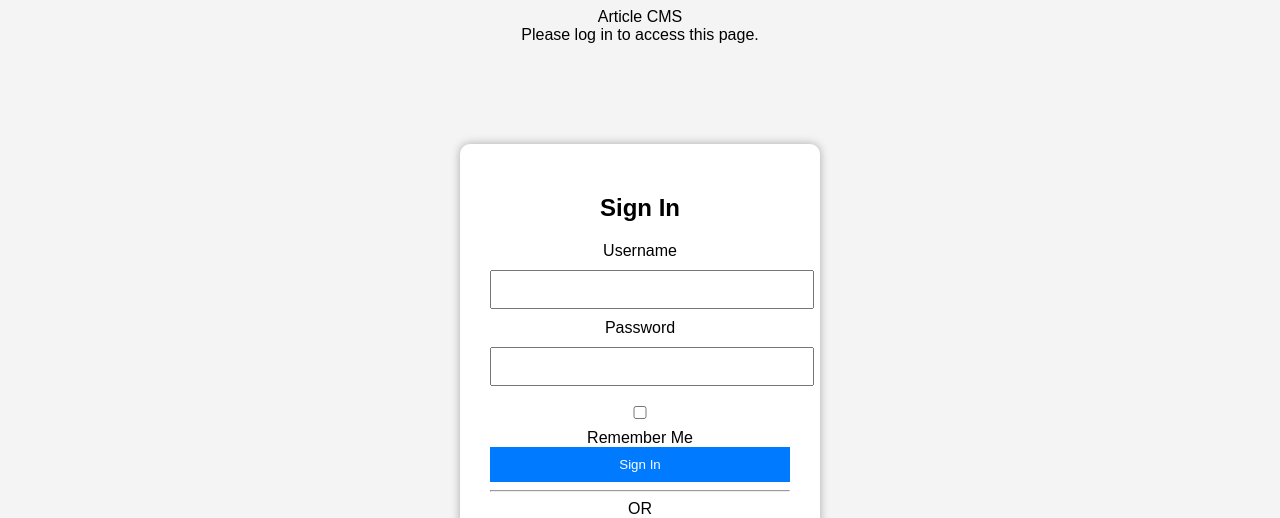
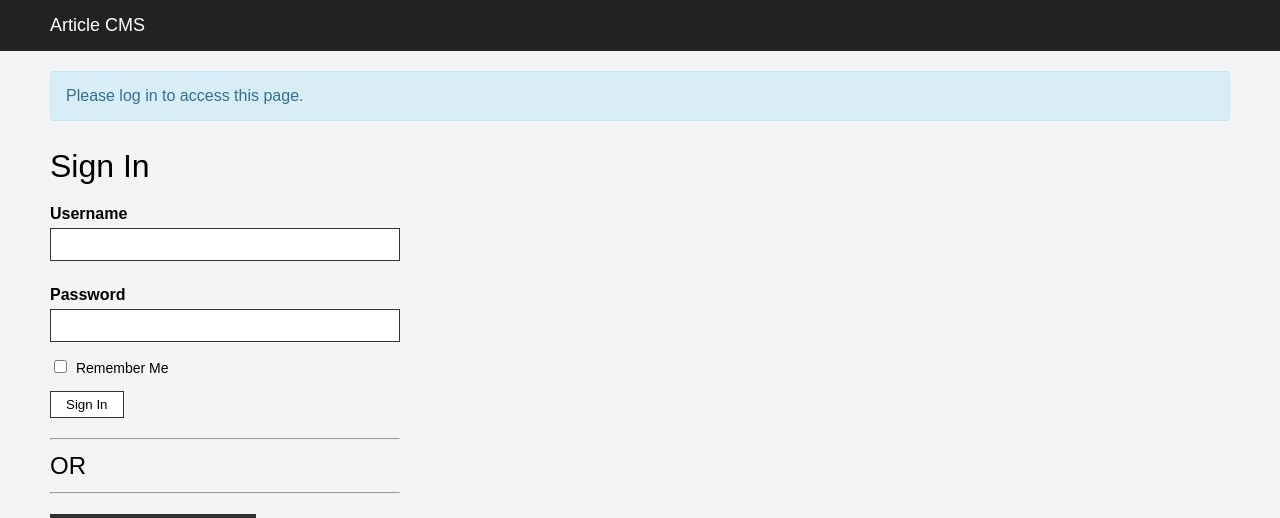
Before and after one commit to Mahesh-n5/flask-cms, a Flask app: page /login in a window 1280 px wide. Shown: the top 518 px of the page. Run offline with Flask 3, Linux system fonts and the light colour scheme; grey boxes are pictures that could not be loaded.

Commit message:
style.css

```diff
--- a/static/style.css
+++ b/static/style.css
@@ -1,57 +1,109 @@
-body{
-font-family: Arial;
-background:#f4f4f4;
-text-align:center;
+body {
+    font-family: Arial, sans-serif;
+    background: #f4f4f4;
+    margin: 0;
+    padding: 0;
+    text-align: left; /* Changed from center to align labels properly */
 }
 
-h1{
-color:#333;
+/* Header Section */
+.header-bar {
+    background: #222;
+    color: white;
+    padding: 15px 50px;
+    font-size: 18px;
 }
 
-.container{
-display:flex;
-justify-content:center;
-flex-wrap:wrap;
+/* Alert Message */
+.alert-box {
+    background-color: #d9edf7;
+    color: #31708f;
+    padding: 15px;
+    margin: 20px 50px;
+    border: 1px solid #bce8f1;
+    border-radius: 4px;
 }
 
-.card{
-background:white;
-padding:20px;
-margin:15px;
-width:300px;
-border-radius:10px;
-box-shadow:0px 0px 10px rgba(0,0,0,0.2);
+/* Form Container */
+.form-box {
+    width: 350px;
+    margin-left: 50px; /* Aligned to the left as per image */
+    margin-top: 20px;
+    background: transparent; /* Changed to match image background */
+    padding: 0;
+    box-shadow: none; /* Removed shadow to match minimalist image */
 }
 
-.card img{
-width:100%;
-border-radius:8px;
+.sign-in-title {
+    font-size: 32px;
+    margin-bottom: 20px;
+    font-weight: normal;
 }
 
-.form-box{
-width:300px;
-margin:auto;
-margin-top:100px;
-background:white;
-padding:30px;
-border-radius:10px;
-box-shadow:0px 0px 10px rgba(0,0,0,0.3);
+.input-label {
+    display: block;
+    font-weight: bold;
+    margin-top: 10px;
 }
 
-input{
-width:100%;
-padding:10px;
-margin:10px 0;
+input[type="text"], input[type="password"] {
+    width: 100%;
+    padding: 8px;
+    margin: 5px 0 15px 0;
+    border: 1px solid #333;
+    box-sizing: border-box;
 }
 
-button{
-background:#007BFF;
-color:white;
-border:none;
-padding:10px;
-width:100%;
+.remember-me {
+    margin-bottom: 15px;
+    font-size: 14px;
 }
 
-button:hover{
-background:#0056b3;
+.remember-me input {
+    width: auto;
+    margin-right: 5px;
 }
+
+/* Primary Sign In Button */
+.btn-signin {
+    background: white;
+    color: black;
+    border: 1px solid #333;
+    padding: 5px 15px;
+    width: auto;
+    cursor: pointer;
+}
+
+/* Divider Section */
+.divider {
+    margin: 20px 0;
+    font-size: 24px;
+}
+
+/* Microsoft Button Styling */
+.microsoft-btn {
+    background: #2f2f2f;
+    color: white;
+    border: none;
+    padding: 10px 20px;
+    display: flex;
+    align-items: center;
+    cursor: pointer;
+    font-size: 14px;
+}
+
+.microsoft-btn img {
+    width: 20px;
+    margin-right: 10px;
+    background: white;
+    padding: 2px;
+}
+
+.register-link {
+    margin-top: 20px;
+}
+
+/* Keep your original hover logic */
+button:hover {
+    opacity: 0.8;
+}
```
